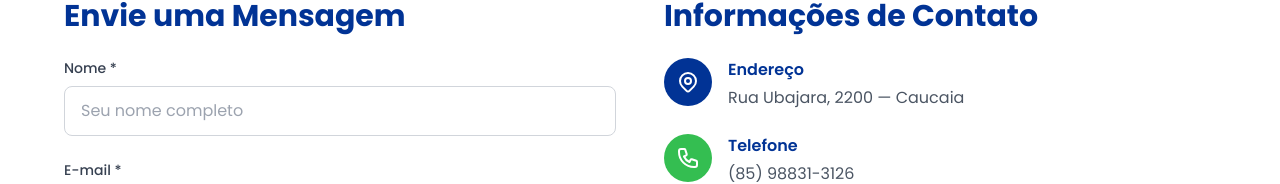
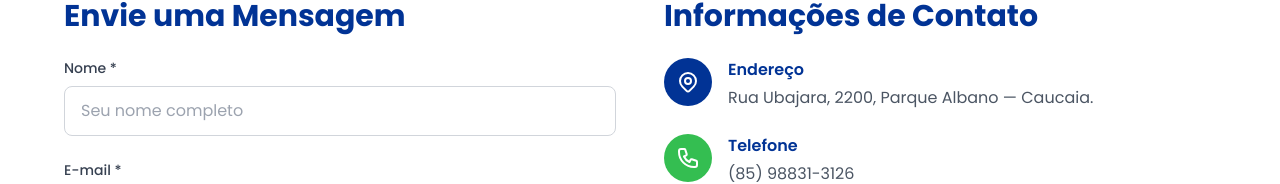
Before and after one commit to Gustavoposss/FundacaoJPP, a React (Create React App) app in the folder frontend/: page /contato in a window 1280 px wide. Shown: the part 458-642 px from the top of the page. Built offline with nearby package versions, Linux system fonts and the light colour scheme; no server answers.

Commit message:
alterado endereco

```diff
--- a/frontend/src/public-site/pages/Contato.jsx
+++ b/frontend/src/public-site/pages/Contato.jsx
@@ -169,7 +169,7 @@ export const Contato = () => {
                       Endereço
                     </h3>
                     <p className="text-gray-600">
-                      Rua Ubajara, 2200 — Caucaia
+                      Rua Ubajara, 2200, Parque Albano — Caucaia.
                     </p>
                   </div>
                 </div>
```
